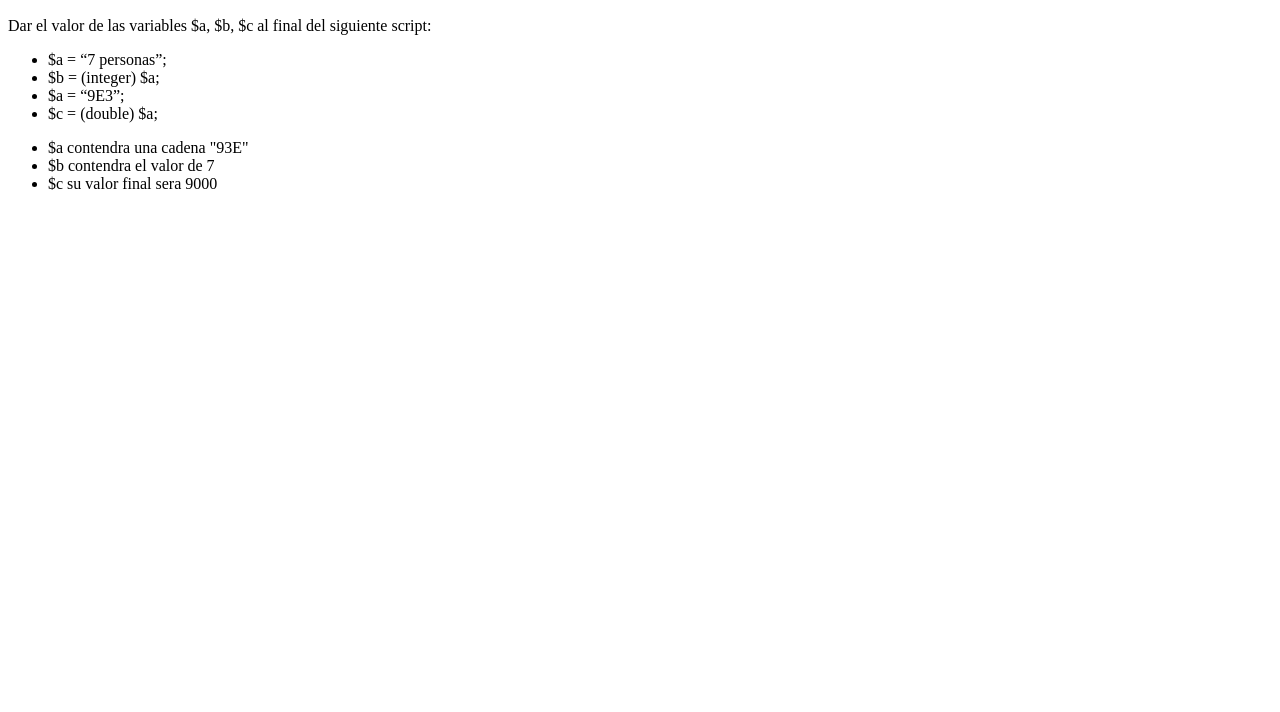
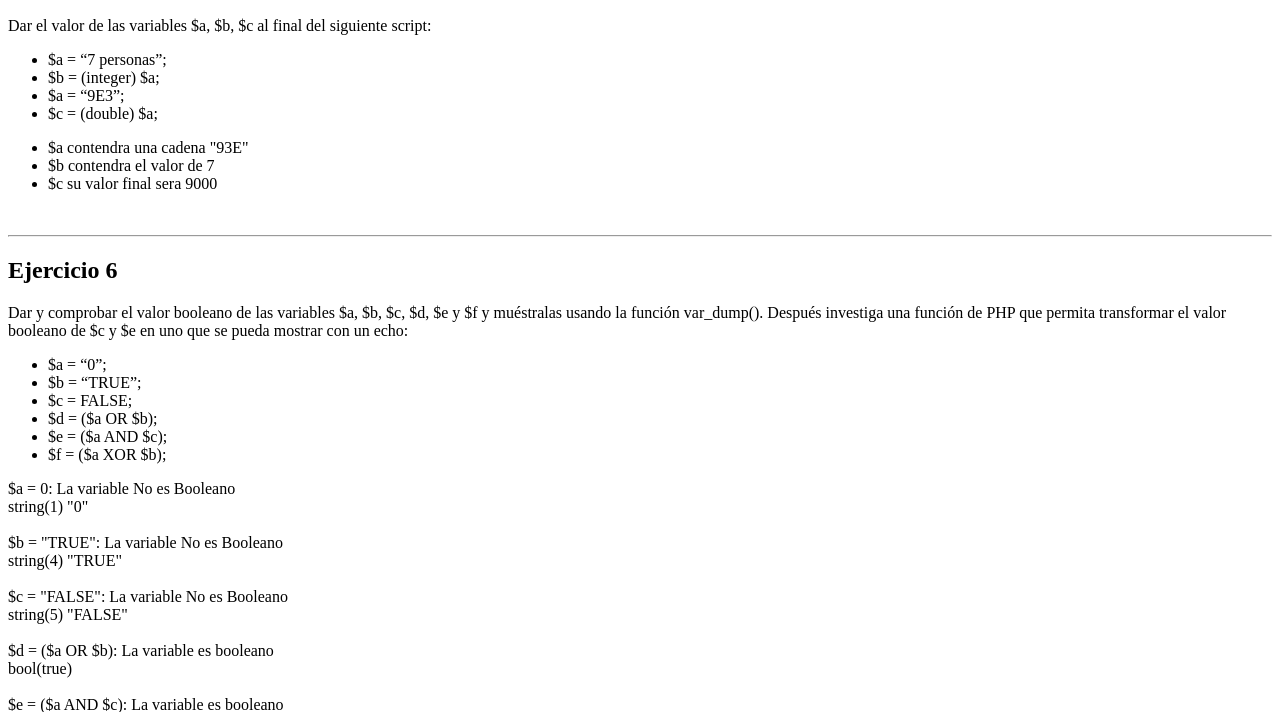
Before and after one commit to Mmontiel13/tecweb, a PHP site: page / in a window 1280 px wide. Shown: the part 1229-1941 px from the top of the page. Before the commit the page ends 1419 px from the top, so only its background shows below. Run offline with PHP 8.4, Linux system fonts and the light colour scheme.

Commit message:
Ejercicio 6 completado

```diff
--- a/practicas/p03/index.php
+++ b/practicas/p03/index.php
@@ -165,5 +165,107 @@
         <li>$b contendra el valor de 7 </li>
         <li>$c su valor final sera 9000 </li>
     </ul>
+
+    <br><hr>
+    <h2> Ejercicio 6</h2>
+    <p>
+    Dar y comprobar el valor booleano de las variables $a, $b, $c, $d, $e y $f y muéstralas
+    usando la función var_dump(<datos>).
+    Después investiga una función de PHP que permita transformar el valor booleano de $c y $e
+    en uno que se pueda mostrar con un echo:
+    </p>
+    <ul>
+    <li>$a = “0”;</li>
+    <li>$b = “TRUE”;</li>
+    <li>$c = FALSE;</li>
+    <li>$d = ($a OR $b);</li>
+    <li>$e = ($a AND $c);</li>
+    <li>$f = ($a XOR $b);</li>
+    </ul>
+    <?php
+        unset($a, $b, $c, $d, $e, $f);
+        $a = "0";
+        $b = "TRUE";
+        $c = "FALSE";
+        $d = ($a OR $b);
+        $e = ($a AND $c);
+        $f = ($a XOR $b);
+
+        echo '$a = 0: ';
+        //Comprobando si es bool con la funcion is_bool()
+        if(is_bool($a)){
+            echo "La variable es booleano";
+        }
+        else{
+            echo "La variable No es Booleano";
+        }
+        //Mostrando variable con var_dupm()
+        echo "<br>";
+        var_dump($a);
+        echo "<br><br>";
+        //
+        echo '$b = "TRUE": ';
+        if(is_bool($b)){
+            echo "La variable es booleano";
+        }
+        else{
+            echo "La variable No es Booleano";
+        }
+        echo "<br>";
+        var_dump($b);
+        echo "<br><br>";
+        //
+        echo '$c = "FALSE": ';
+        if(is_bool($c)){
+            echo "La variable es booleano";
+        }
+        else{
+            echo "La variable No es Booleano";
+        }
+        echo "<br>";
+        var_dump($c);
+        echo "<br><br>";
+        //
+        echo '$d = ($a OR $b): ';
+        if(is_bool($d)){
+            echo "La variable es booleano";
+        }
+        else{
+            echo "La variable No es Booleano";
+        }
+        echo "<br>";
+        var_dump($d);
+        echo "<br><br>";
+        //
+        echo '$e = ($a AND $c): ';
+        if(is_bool($e)){
+            echo "La variable es booleano";
+        }
+        else{
+            echo "La variable No es Booleano";
+        }
+        echo "<br>";
+        var_dump($e);
+        echo "<br><br>";
+        //
+        echo '$f = ($a XOR $b): ';
+        if(is_bool($f)){
+            echo "La variable es booleano";
+        }
+        else{
+            echo "La variable No es Booleano";
+        }
+        echo "<br>";
+        var_dump($f);
+        echo "<br><br>";
+
+        // Convierte las variables $c y $e en enteros (0 o 1)
+        settype($c, "int");
+        settype($e, "int");
+        echo 'Monstrando $c con un echo: '.$c;
+        echo "<br>";
+        echo 'Monstrando $e con un echo: '.$e;
+        echo "<br>Debido a que son falsos se muestra 0";
+    ?>
 </body>
 </html>
```
